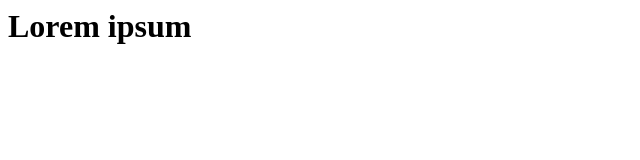
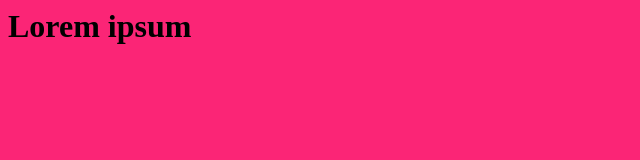
Before and after one commit to Chaitu-1654/WT-Assignment, a plain HTML site: page A1(5).html in a window 1280 px wide. Shown: the whole page, without its empty margins (0-640 px from the left). Drawn offline with Linux system fonts and the light colour scheme.

Commit message:
Update A1(5).html

```diff
--- a/A1(5).html
+++ b/A1(5).html
@@ -1,5 +1,5 @@
 <html>
-  <body style="background-colour : #FB2576;">
+  <body style="background-color : #FB2576;">
     <h1>  Lorem ipsum </h1>
   </body>
 </html>
```
